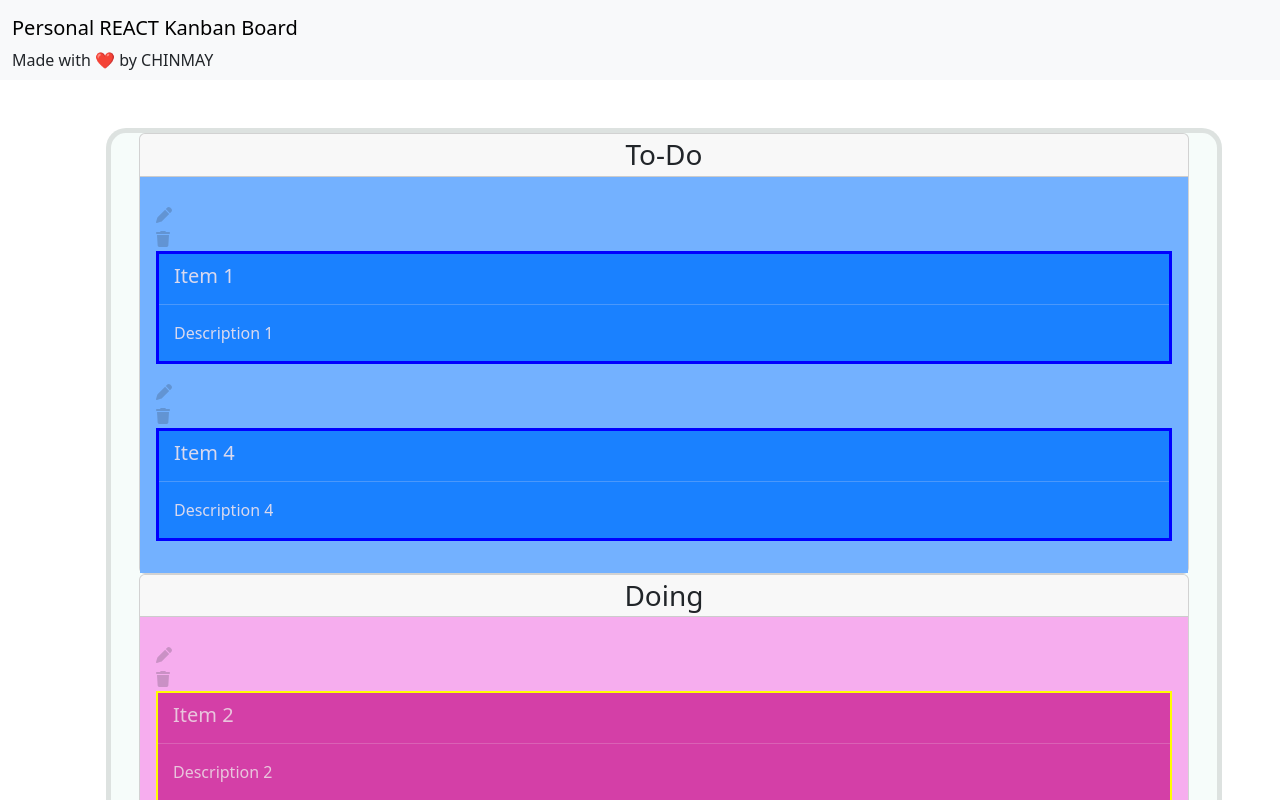
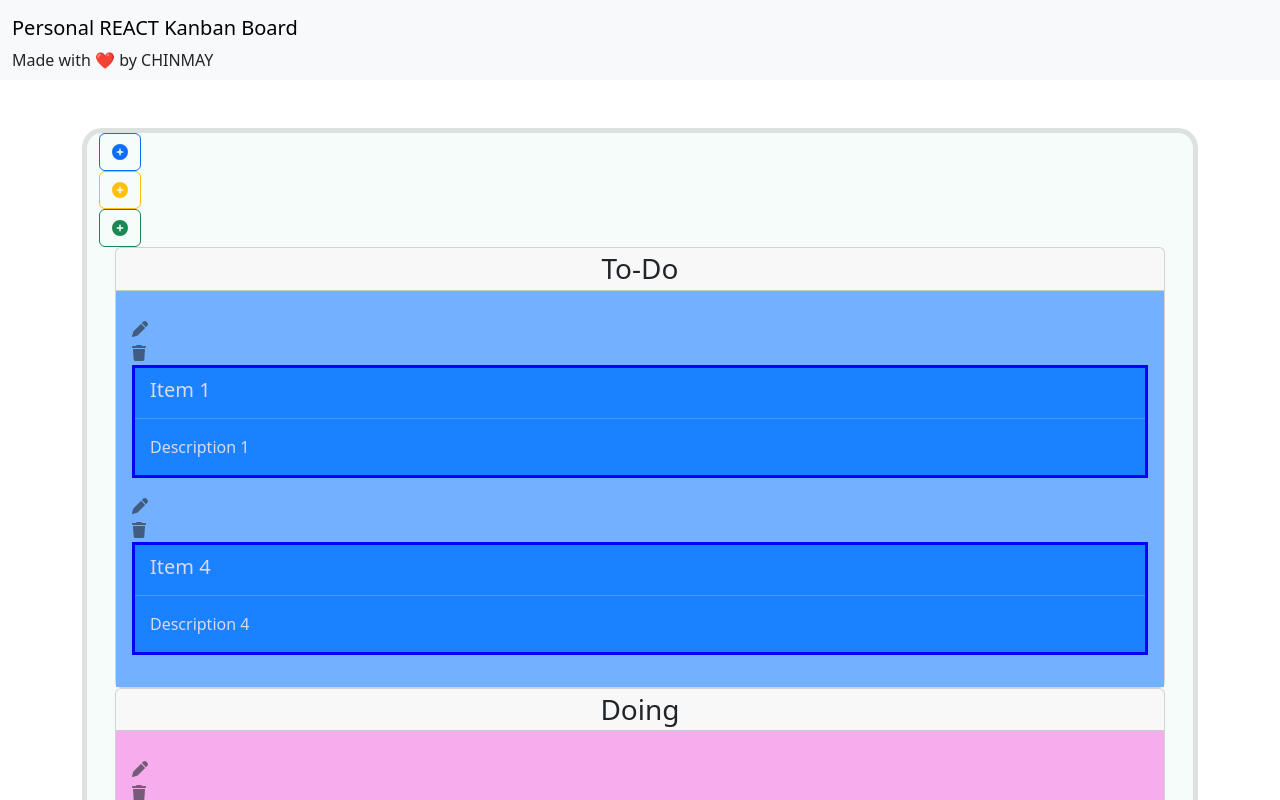
Before and after one commit to Chinmay019/React-Kanban-Board, a React (Vite) app: page / in a window 1280 px wide. Shown: the top 800 px of the page. Built offline with nearby package versions, Linux system fonts and the light colour scheme.

Commit message:
add button and css updates

```diff
--- a/src/components/board/Board.tsx
+++ b/src/components/board/Board.tsx
@@ -4,6 +4,8 @@ import { ItemProps } from "../../models/Types";
 import "./Board.css";
 import { DragDropContext } from 'react-beautiful-dnd';
 import { deleteItemById, findItemByID } from '../../utils/helper';
+import { FontAwesomeIcon } from "@fortawesome/react-fontawesome";
+import { faCirclePlus } from "@fortawesome/free-solid-svg-icons";
 
 const initial: Array<ItemProps> = [
     {
@@ -96,15 +98,34 @@ export default function Board () {
 
     return (
         <DragDropContext onDragEnd={ handleDragEnd }>
-            <div className="container m-4 grid gap-2 sm:grid-cols-3 box-border main-board px-3 py-6">
-                <div className="min-h-[100px] rounded-lg min-w-[150px]">
-                    <List title="To-Do" category="1" items={ todoTasks } index={1} />
+            <div className="main-board">
+                <div className="container grid gap-2 sm:grid-cols-3 box-border mt-6">
+                    <div className="flex justify-content-center">
+                        <button className="btn btn-outline-primary rounded-full" aria-label="Add To-Do Task" title="Add To-Do Task">
+                            <FontAwesomeIcon icon= { faCirclePlus } />
+                        </button>
+                    </div>
+                    <div className="flex justify-content-center" aria-label="Add Doing Task" title="Add Doing Task">
+                        <button className="btn btn-outline-warning rounded-full" >
+                        <FontAwesomeIcon icon= { faCirclePlus } />
+                        </button>
+                    </div>
+                    <div className="flex justify-content-center" aria-label="Add Done Task" title="Add Done Task">
+                        <button className="btn btn-outline-success rounded-full">
+                        <FontAwesomeIcon icon= { faCirclePlus } />
+                        </button>
+                    </div>
                 </div>
-                <div className="min-h-[100px] rounded-lg min-w-[150px]">
-                    <List title="Doing" category="2" items={ doingTasks }index={2} />
-                </div>
-                <div className="min-h-[100px] rounded-lg min-w-[150px]">
-                    <List title="Done" category="3" items={ doneTasks } index={3} />
+                <div className="container grid gap-2 sm:grid-cols-3 box-border px-3 py-6">
+                    <div className="min-h-[100px] rounded-lg min-w-[150px]">
+                        <List title="To-Do" category="1" items={ todoTasks } index={ 1 } />
+                    </div>
+                    <div className="min-h-[100px] rounded-lg min-w-[150px]">
+                        <List title="Doing" category="2" items={ doingTasks } index={ 2 } />
+                    </div>
+                    <div className="min-h-[100px] rounded-lg min-w-[150px]">
+                        <List title="Done" category="3" items={ doneTasks } index={ 3 } />
+                    </div>
                 </div>
             </div>
         </DragDropContext>
--- a/src/components/item/Item.css
+++ b/src/components/item/Item.css
@@ -25,13 +25,15 @@
 .doing {
     border: 2px solid yellow;
     background-color: #d43Fa7;
-    color: #e9c5dd
+    color: #e9d9e4
+    /* color: #e9c5dd */
 }
 
 .done {
     border: 2px solid green;
     background-color: #5dbb61;
-    color: #dae6db
+    color: #deeeee
+    /* color: #dae6db */
 }
 
 .action-items {
@@ -40,19 +42,19 @@
 }
 
 .edit-action {
-    opacity: 0.2;
+    opacity: 0.6;
 }
 
 .edit-action:hover {
-    opacity: 0.4;
+    opacity: 0.75;
     transform: scale(1.2);
 }
 
 .delete-action {
-    opacity: 0.2;
+    opacity: 0.6;
 }
 
 .delete-action:hover {
-    opacity: 0.4;
+    opacity: 0.75;
     transform: scale(1.2);
 }
--- a/src/components/list/List.tsx
+++ b/src/components/list/List.tsx
@@ -23,8 +23,6 @@ export const List = (props: BoardProps) => {
         default: break;
     }
 
-    console.log()
-    console.log("props: ", props)
     return (
             <div className={`container `}>
                 <div className="card list-column">
```
